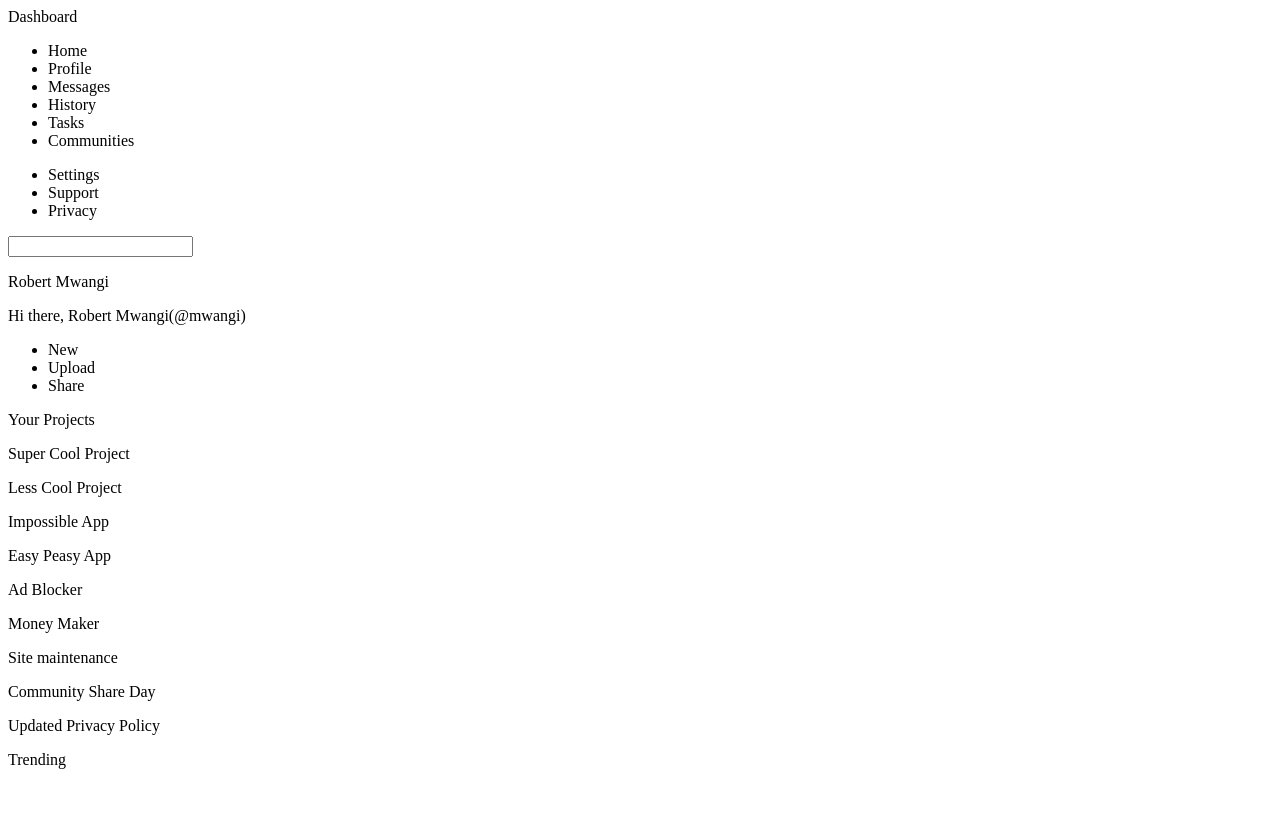
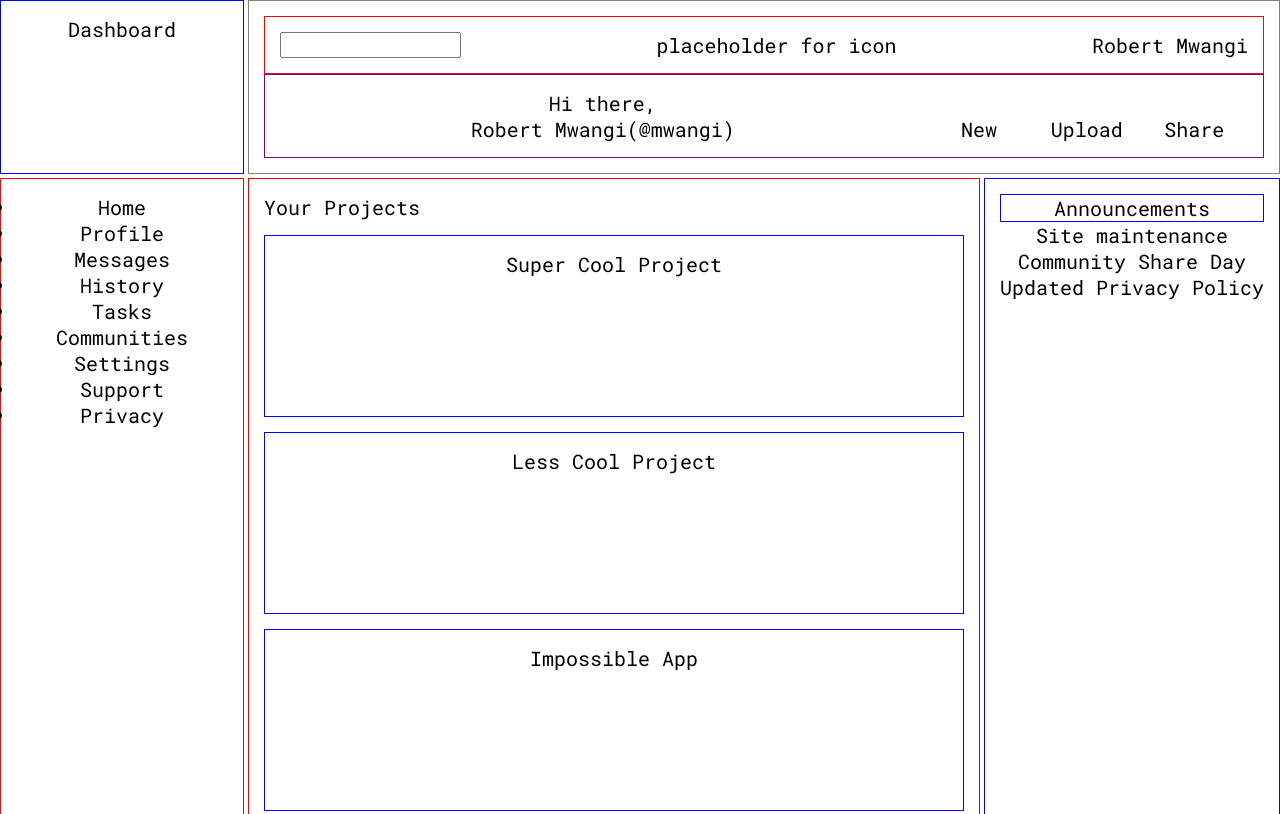
Before and after one commit to GichukiMwangi88/admindashboard, a plain HTML site: page admin.html in a window 1280 px wide. Shown: the top 814 px of the page. Drawn offline with Linux system fonts and the light colour scheme.

Commit message:
Created the skeleton for the admin dashboard.

```diff
--- a/admin.css
+++ b/admin.css
@@ -0,0 +1,85 @@
+* {
+    margin: 0;
+    padding: 0;
+}
+
+.container {
+    text-align: center;
+    resize: both;
+    overflow: auto;
+    display: grid;
+    gap: 4px;
+    grid-template-columns: 1fr 3fr;
+}
+
+.container div {
+    padding: 15px;
+    font-size: 20px;
+    font-family: 'Roboto Mono', monospace;
+}
+
+.side-bar-content {
+    border: 1px solid red;
+    grid-column: 1;
+    grid-row: span 2;
+}
+
+.header {
+    border: 1px solid blue;
+}
+
+
+.navbar {
+    border: 1px solid grey;
+    grid-row: 1;
+    grid-column: 2 / 4;
+}
+
+.section-header {
+    border: 1px solid red;
+    display: flex;
+    justify-content: space-between;
+
+}
+
+.greeting {
+    border: 1px solid purple;
+    display: grid;
+    grid-column: 1 / 3;
+    grid-template-columns: 2fr 1fr;
+    align-items: center;
+}
+
+.greeting ul {
+    display: grid;
+    list-style-type: none;
+    grid-template-columns: repeat(3, 1fr);
+
+}
+
+.projects {
+    border: 1px solid red;
+    display: grid;
+    grid-template-columns: repeat(autofit, minmax(150px, 1fr));
+    gap: 15px;
+}
+
+.projects header {
+    text-align: left;
+}
+
+.projects .card {
+    border: 1px solid blue;
+    height: 150px;
+}
+
+.announcements {
+    border: 1px solid blue;
+    grid-column: 3;
+    grid-row: 2 / 3;
+}
+
+.trending {
+    border: 1px solid red;
+    grid-column: 3;
+}
--- a/admin.html
+++ b/admin.html
@@ -7,11 +7,19 @@
       href="https://fonts.googleapis.com/icon?family=Material+Icons"
       rel="stylesheet"
     />
+    <link rel="preconnect" href="https://fonts.googleapis.com" />
+    <link rel="preconnect" href="https://fonts.gstatic.com" crossorigin />
+    <link
+      href="https://fonts.googleapis.com/css2?family=Roboto+Mono&display=swap"
+      rel="stylesheet"
+    />
+    <link rel="stylesheet" href="admin.css" />
     <title>Document</title>
   </head>
   <body>
-    <div class="sidebar">
+    <div class="container">
       <div class="header">Dashboard</div>
+      <div class="side-bar-content">
         <ul>
           <li>Home</li>
           <li>Profile</li>
@@ -26,15 +34,24 @@
           <li>Privacy</li>
         </ul>
       </div>
+
       <div class="navbar">
+        <div class="section-header">
           <input type="text" />
+          <p>placeholder for icon</p>
           <p>Robert Mwangi</p>
-      <p>Hi there, Robert Mwangi(@mwangi)</p>
+        </div>
+
+        <div class="greeting">
+          <p>Hi there,</p>
+          <br />
+          <p>Robert Mwangi(@mwangi)</p>
           <ul>
             <li>New</li>
             <li>Upload</li>
             <li>Share</li>
           </ul>
+        </div>
       </div>
 
       <div class="projects">
@@ -66,6 +83,7 @@
       </div>
 
       <div class="announcements">
+        <p class="header">Announcements</p>
         <p class="title">Site maintenance</p>
         <p></p>
         <p class="title">Community Share Day</p>
@@ -77,5 +95,6 @@
       <div class="trending">
         <p class="title">Trending</p>
       </div>
+    </div>
   </body>
 </html>
```
Lines whose indentation alone changed are shown as unchanged.
